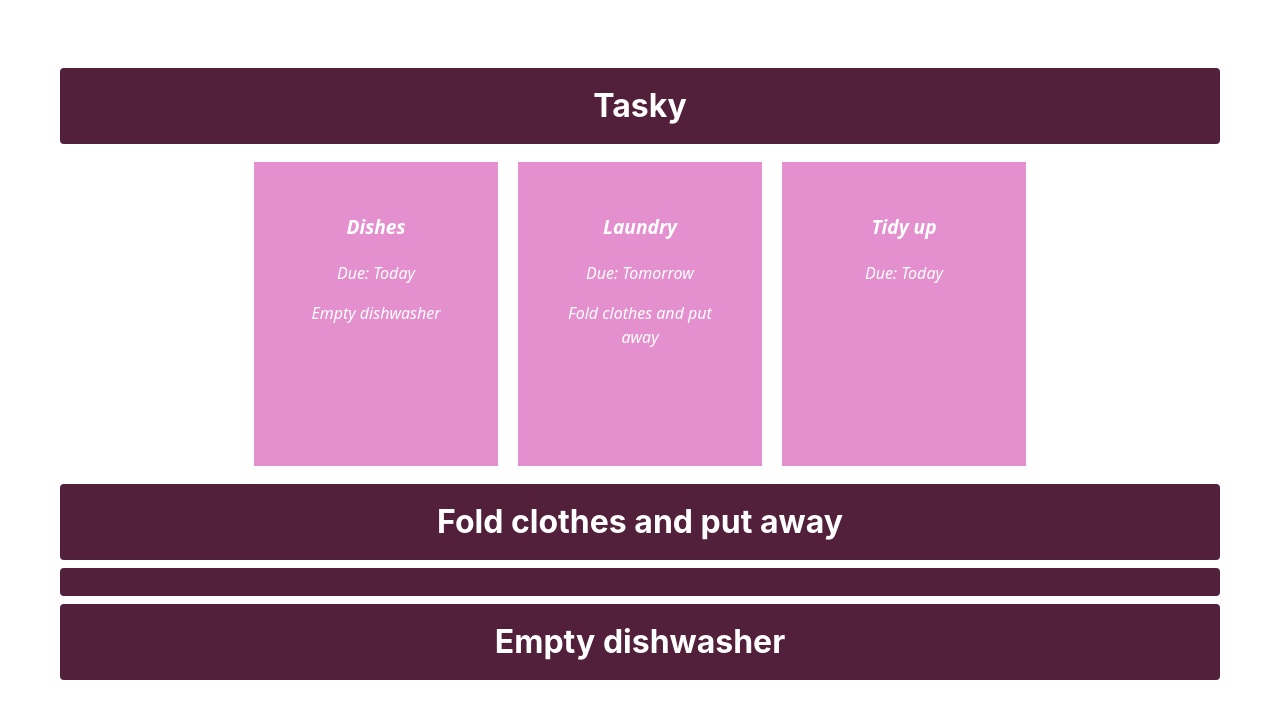
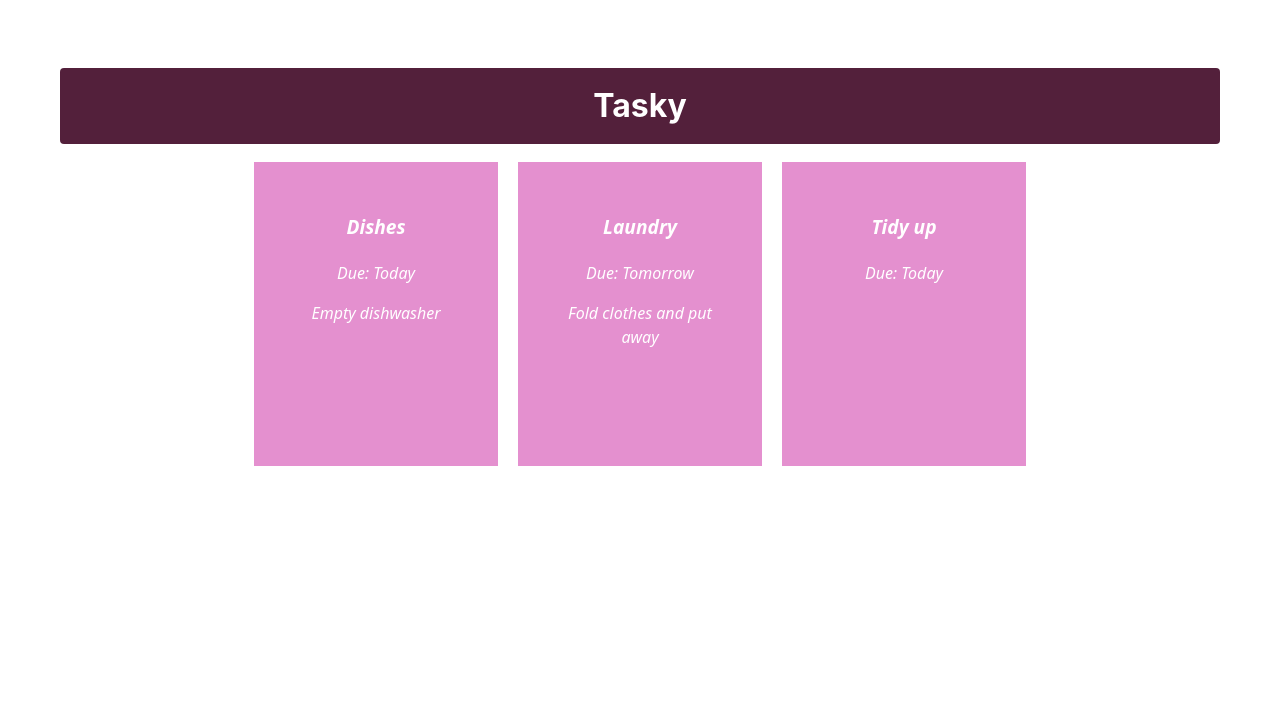
Before and after one commit to methylena/react-basics-labs, a React (Vite) app in the folder project1/: page / in a window 1280 px wide. Shown: the top 718 px of the page. Built offline with nearby package versions, Linux system fonts and the light colour scheme.

Commit message:
Rendered list of tasks using map

```diff
--- a/project1/src/App.jsx
+++ b/project1/src/App.jsx
@@ -16,12 +16,13 @@
   return (
     <div className="container">
       <h1>Tasky</h1>
-      <Task title={taskState.tasks[0].title} deadline={taskState.tasks[0].deadline} description={taskState.tasks[0].description} />
-      <Task title={taskState.tasks[1].title} deadline={taskState.tasks[1].deadline} description={taskState.tasks[1].description} />
-      <Task title={taskState.tasks[2].title} deadline={taskState.tasks[2].deadline} description={taskState.tasks[2].description} />
-      <h1>{taskState.tasks[1].description}</h1>
-      <h1>{taskState.tasks[2].description}</h1>
-      <h1>{taskState.tasks[0].description}</h1>
+      {taskState.tasks.map((task) => (
+    <Task
+      title={task.title}
+      description={task.description}
+      deadline={task.deadline}
+    />
+  ))}
     </div>
   );
 
--- a/project1/src/components/Project.jsx
+++ b/project1/src/components/Project.jsx
@@ -1,6 +1,8 @@
 import React from 'react';
 
 const Task = (props) => {
+
+
 
     return (
         <div className='card'>
```
